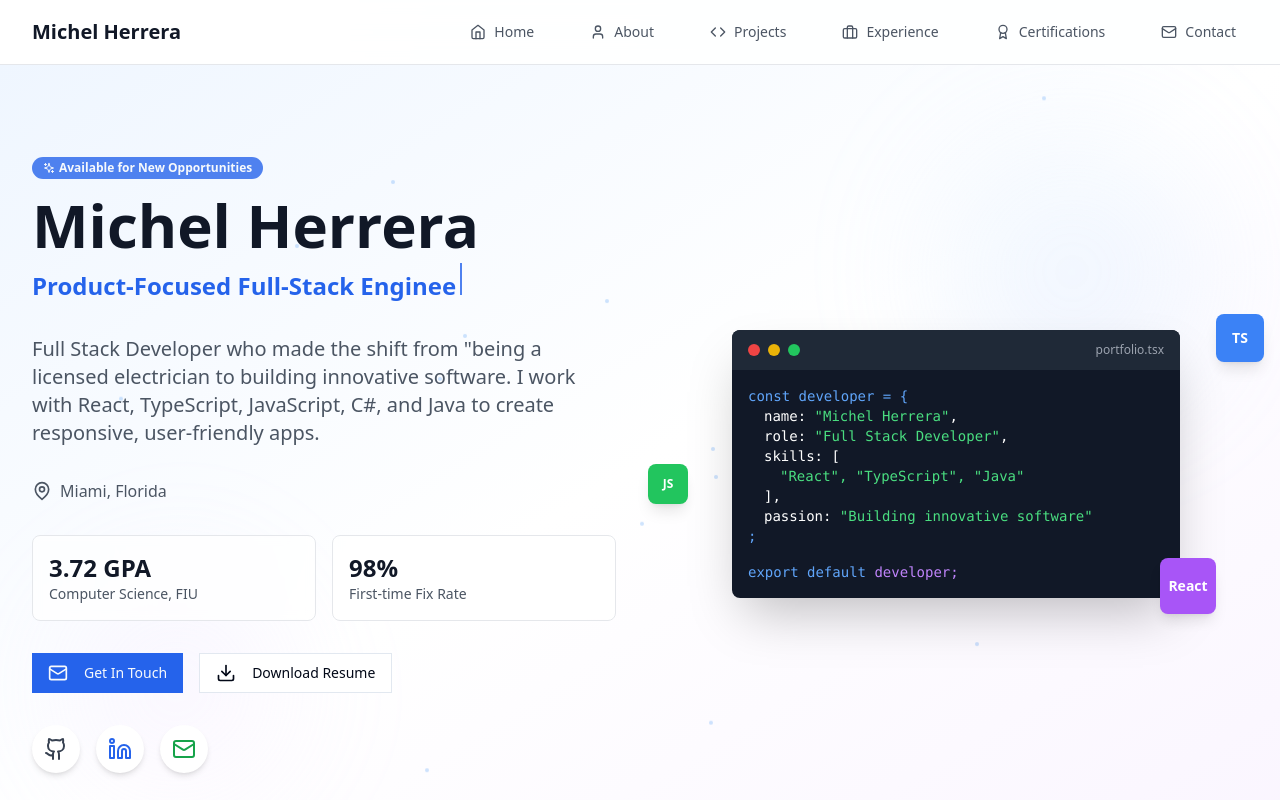
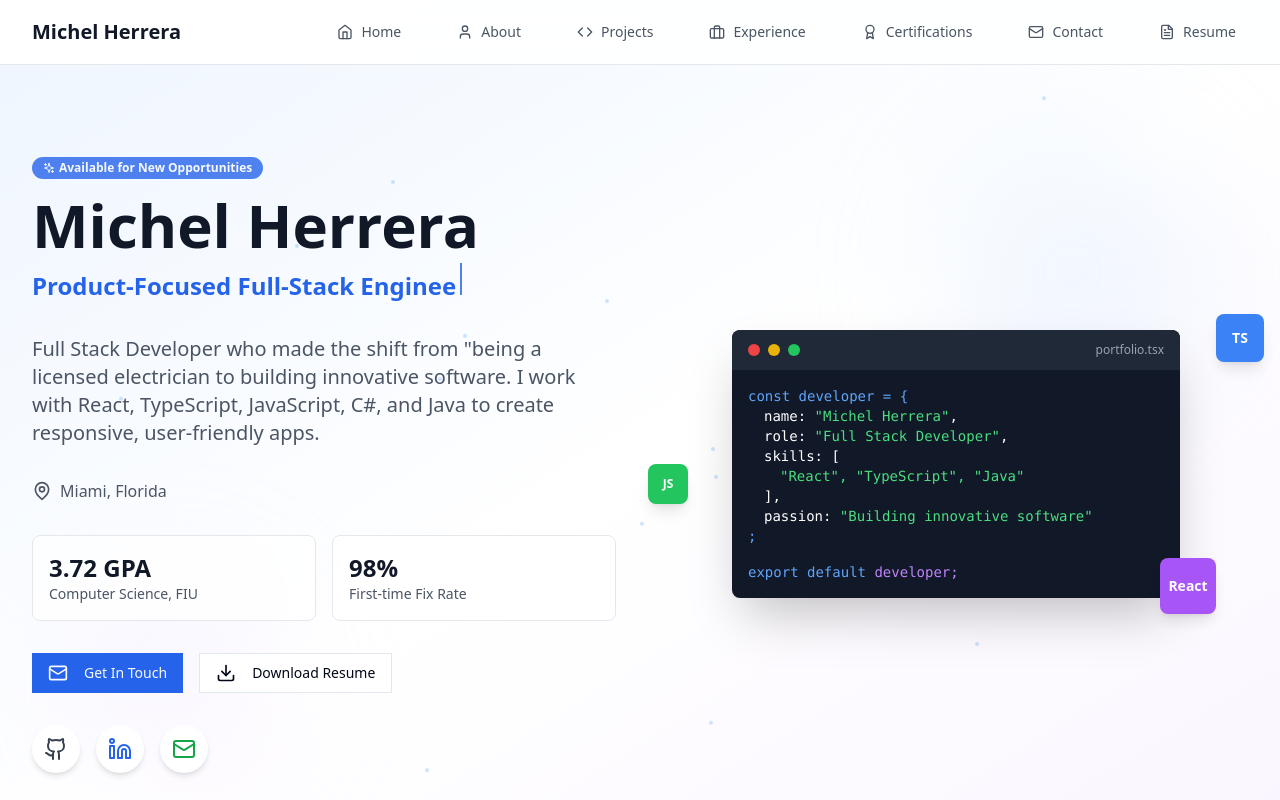
Before and after one commit to Mherr162/new_Portfolio, a React (Vite) app: page / in a window 1280 px wide. Shown: the top 800 px of the page. Built offline with nearby package versions, Linux system fonts and the light colour scheme.

Commit message:
added resume

```diff
--- a/Layout.jsx
+++ b/Layout.jsx
@@ -1,7 +1,7 @@
 import React from "react";
 import { Link, useLocation } from "react-router-dom";
 import { createPageUrl } from "./utils";
-import { Home, User, Briefcase, Mail, Code, Award } from "lucide-react";
+import { Home, User, Briefcase, Mail, Code, Award, FileText } from "lucide-react";
 
 export default function Layout({ children, currentPageName }) {
   const location = useLocation();
@@ -12,7 +12,8 @@ export default function Layout({ children, currentPageName }) {
     { name: "Projects", url: createPageUrl("Projects"), icon: Code },
     { name: "Experience", url: createPageUrl("Experience"), icon: Briefcase },
     { name: "Certifications", url: createPageUrl("Certifications"), icon: Award },
-    { name: "Contact", url: createPageUrl("Contact"), icon: Mail }
+    { name: "Contact", url: createPageUrl("Contact"), icon: Mail },
+    { name: "Resume", url: "/resume.pdf", icon: FileText, external: true }
   ];
 
   return (
@@ -28,6 +29,18 @@ export default function Layout({ children, currentPageName }) {
             {/* Desktop Navigation */}
             <div className="hidden md:flex space-x-8">
               {navigationItems.map((item) => (
+                item.external ? (
+                  <a
+                    key={item.name}
+                    href={item.url}
+                    target="_blank"
+                    rel="noopener noreferrer"
+                    className="flex items-center gap-2 px-3 py-2 rounded-md text-sm font-medium transition-colors text-gray-600 hover:text-gray-900 hover:bg-gray-100"
+                  >
+                    <item.icon className="w-4 h-4" />
+                    {item.name}
+                  </a>
+                ) : (
                   <Link
                     key={item.name}
                     to={item.url}
@@ -40,6 +53,7 @@ export default function Layout({ children, currentPageName }) {
                     <item.icon className="w-4 h-4" />
                     {item.name}
                   </Link>
+                )
               ))}
             </div>
 
@@ -55,6 +69,18 @@ export default function Layout({ children, currentPageName }) {
           <div className="md:hidden border-t border-gray-200 py-2">
             <div className="flex flex-wrap gap-2">
               {navigationItems.map((item) => (
+                item.external ? (
+                  <a
+                    key={item.name}
+                    href={item.url}
+                    target="_blank"
+                    rel="noopener noreferrer"
+                    className="flex items-center gap-2 px-3 py-2 rounded-md text-sm font-medium transition-colors text-gray-600 hover:text-gray-900 hover:bg-gray-100"
+                  >
+                    <item.icon className="w-4 h-4" />
+                    {item.name}
+                  </a>
+                ) : (
                   <Link
                     key={item.name}
                     to={item.url}
@@ -67,6 +93,7 @@ export default function Layout({ children, currentPageName }) {
                     <item.icon className="w-4 h-4" />
                     {item.name}
                   </Link>
+                )
               ))}
             </div>
           </div>
```
Also changed, not shown: 1 other file (tests, documents, lock files or other folders). Lines whose indentation alone changed are shown as unchanged.
